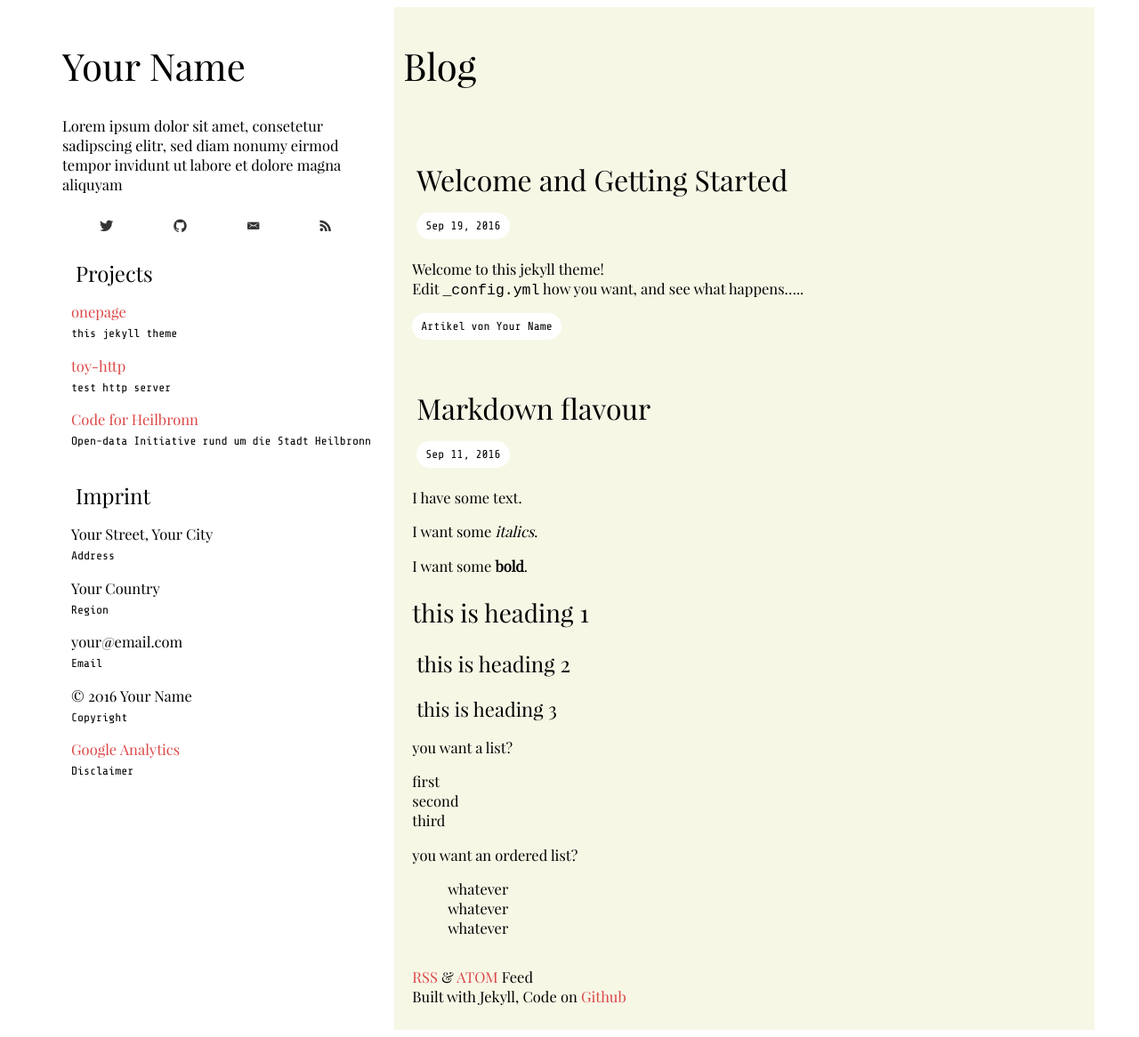
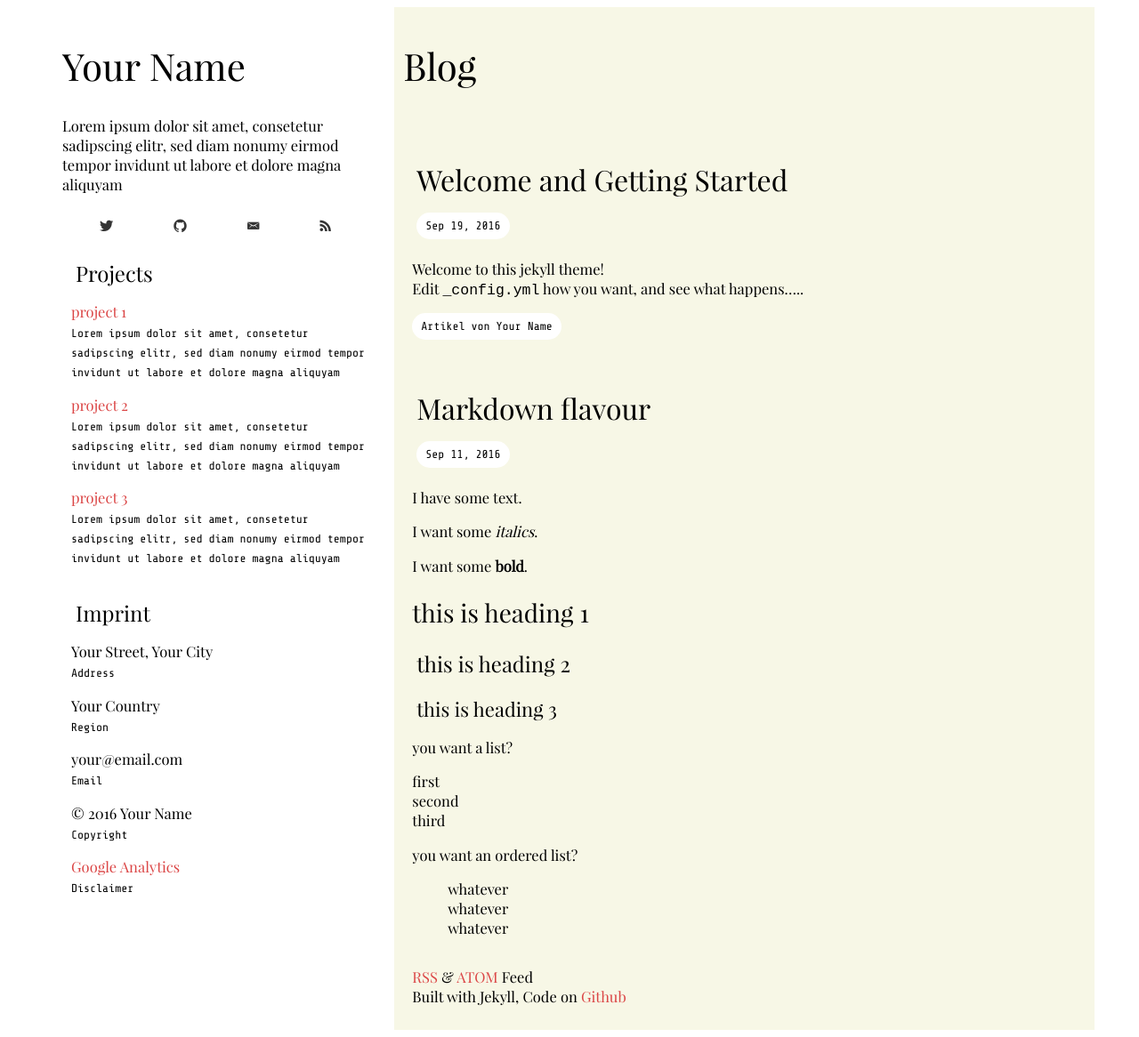
Before and after one commit to lukas-h/onepage, a Jekyll site: the page built from index.html, in a window 1280 px wide. Shown: the whole page at 89% size. Built offline with Jekyll 4.4.1, drawn with Linux system fonts in a browser that asks for light colours; some web fonts are replaced.

Commit message:
remove my projects

```diff
--- a/_data/projects.yml
+++ b/_data/projects.yml
@@ -1,9 +1,9 @@
-- name: onepage
-  link: "https://github.com/lukas-h/onepage"
-  description: "this jekyll theme"
-- name: toy-http
-  link: "https://github.com/lukas-h/toy-http"
-  description: "test http server"
-- name: Code for Heilbronn
-  link: "https://github.com/opendata-heilbronn"
-  description: "Open-data Initiative rund um die Stadt Heilbronn"
+- name: project 1
+  link: "#"
+  description: "Lorem ipsum dolor sit amet, consetetur sadipscing elitr, sed diam nonumy eirmod tempor invidunt ut labore et dolore magna aliquyam"
+- name: project 2
+  link: "#"
+  description: "Lorem ipsum dolor sit amet, consetetur sadipscing elitr, sed diam nonumy eirmod tempor invidunt ut labore et dolore magna aliquyam"
+- name: project 3
+  link: "#"
+  description: "Lorem ipsum dolor sit amet, consetetur sadipscing elitr, sed diam nonumy eirmod tempor invidunt ut labore et dolore magna aliquyam"
```
